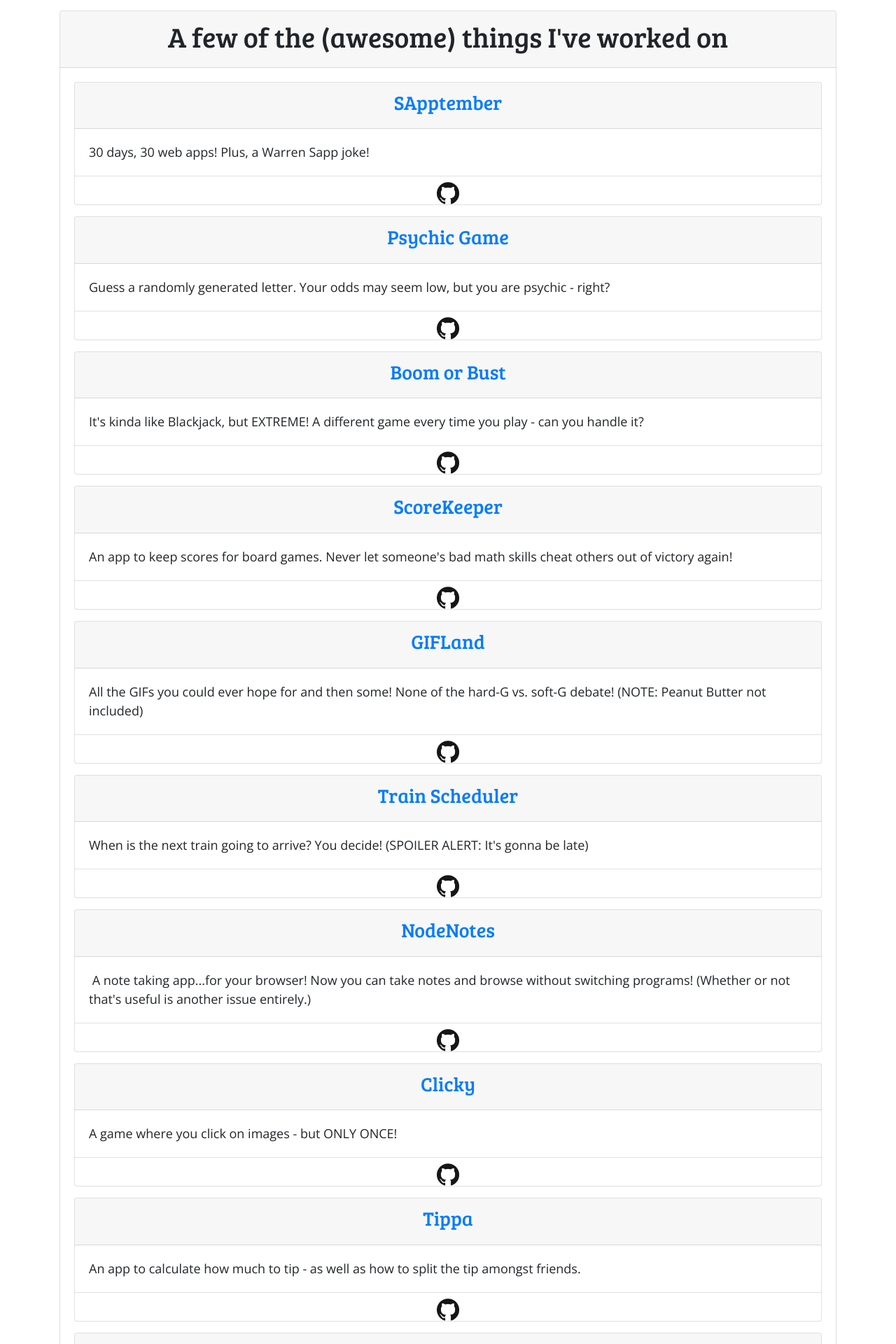
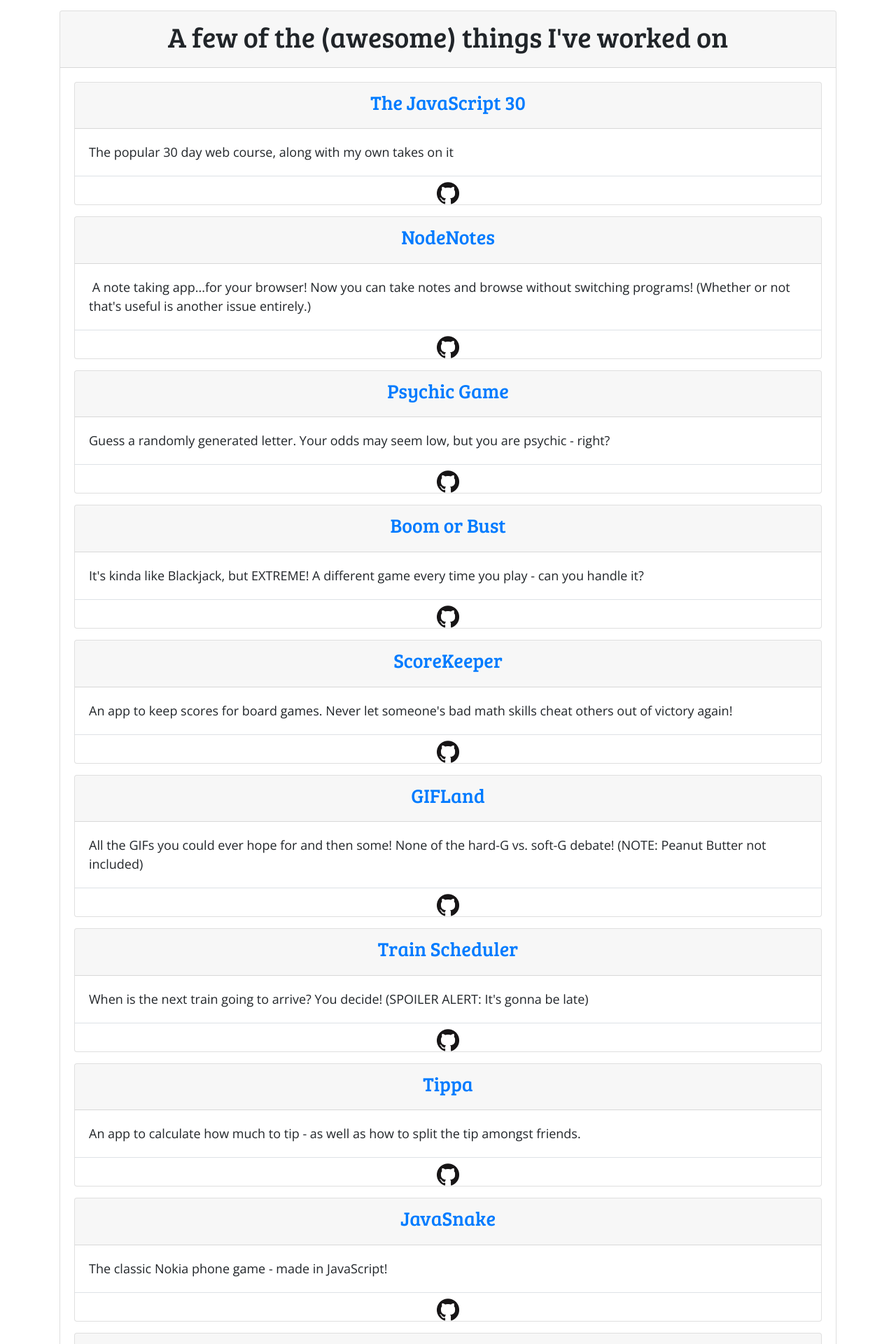
Before and after one commit to JamesCalingo/jamescalingo.github.io-old, a React (Create React App) app: page / in a window 1280 px wide. Shown: the part 1340-3260 px from the top of the page at 70% size. Built offline with nearby package versions, Linux system fonts and the light colour scheme.

Commit message:
updating projects

```diff
--- a/src/components/pages/Technologies.js
+++ b/src/components/pages/Technologies.js
@@ -1,4 +1,5 @@
 import React from "react";
+import './panel.css'
 
 function Technologies() {
   return (
--- a/src/projects.json
+++ b/src/projects.json
@@ -1,16 +1,24 @@
 [
 {
   "id": 1,
-  "title": "SApptember",
-  "link": "https://jamescalingo.github.io/SApptember/",
+  "title": "The JavaScript 30",
+  "link": "https://jamescalingo.github.io/jcjs30112020/",
   "image": "/src/images/app-images/screencapture-node-notes-jamescalingo-herokuapp-2019-07-12-11_58_14.png",
   "alt": "Sapptember?",
-  "description": "30 days, 30 web apps! Plus, a Warren Sapp joke!",
-  "github": "https://github.com/JamesCalingo/SApptember"
+  "description": "The popular 30 day web course, along with my own takes on it",
+  "github": "https://github.com/JamesCalingo/jcjs30112020"
+},
+
+{
+  "id": 2,
+  "title": "NodeNotes",
+  "link": "https://node-notes-jamescalingo.herokuapp.com/",
+  "description": " A note taking app...for your browser! Now you can take notes and browse without switching programs! (Whether or not that's useful is another issue entirely.)",
+  "github": "https://github.com/JamesCalingo/NodeNotes"
 },
 
   {
-  "id": 2,
+  "id": 3,
   "title": "Psychic Game",
   "link": "https://jamescalingo.github.io/PsychicGame/",
   "image": "/Users/jamescalingo/Desktop/jamescalingo.github.io/src/images/app-images/screencapture-node-notes-jamescalingo-herokuapp-2019-07-12-11_58_14.png",
@@ -20,7 +28,7 @@
 },
 
 {
-  "id": 3,
+  "id": 4,
   "title": "Boom or Bust",
   "link": "https://jamescalingo.github.io/boom-or-bust",
   "image": "placehoder",
@@ -29,7 +37,7 @@
   "github": "https://github.com/JamesCalingo/boom-or-bust"
 },
 {
-  "id": 4,
+  "id": 5,
   "title": "ScoreKeeper",
   "link":"https://jamescalingo.com/ScoreKeeper",
   "description": "An app to keep scores for board games. Never let someone's bad math skills cheat others out of victory again!",
@@ -37,7 +45,7 @@
 },
 
 {
-  "id": 5,
+  "id": 6,
   "title": "GIFLand",
   "link": "https://jamescalingo.com/GIFLand/",
   "description": "All the GIFs you could ever hope for and then some! None of the hard-G vs. soft-G debate!\n(NOTE: Peanut Butter not included)",
@@ -45,46 +53,24 @@
 },
 
 {
-  "id": 6,
+  "id": 7,
   "title": "Train Scheduler",
   "link": "https://jamescalingo.github.io/Train-Scheduler/",
   "description": "When is the next train going to arrive? You decide!\n(SPOILER ALERT: It's gonna be late)",
   "github": "https://github.com/JamesCalingo/Train-Scheduler"
 },
 
-{
-  "id": 7,
-  "title": "NodeNotes",
-  "link": "https://node-notes-jamescalingo.herokuapp.com/",
-  "description": " A note taking app...for your browser! Now you can take notes and browse without switching programs! (Whether or not that's useful is another issue entirely.)",
-  "github": "https://github.com/JamesCalingo/NodeNotes"
-},
-
-{
-  "id": 8,
-  "title": "Clicky",
-  "link": "https://jamescalingo.github.io/clicky/",
-  "description": "A game where you click on images - but ONLY ONCE!",
-  "github": "https://github.com/JamesCalingo/clicky"
-},
-
-{"id": 9,
+{"id": 8,
 "title": "Tippa",
 "link": "https://jamescalingo.github.io/Tippa/",
 "description": "An app to calculate how much to tip - as well as how to split the tip amongst friends.",
 "github": "https://github.com/JamesCalingo/Tippa"},
 
-{"id": 10,
+{"id": 9,
 "title": "JavaSnake",
 "link": "https://jamescalingo.github.io/JavaSnake",
 "description": "The classic Nokia phone game - made in JavaScript!",
 "github": "https://github.com/JamesCalingo/JavaSnake"},
-
-{"id": 11,
-  "title": "Wilbur the Dodo",
-  "link": "https://jamescalingo.github.io/WilburtheDodo",
-  "description": "Lifting off November Oscar Whiske...r.",
-  "github": "https://github.com/JamesCalingo/WilburtheDodo"},
 
 {"id": 98,
 "title": "Liri",
```
Also changed, not shown: src/components/pages/panel.css (added), 11 other files (tests, documents, lock files or other folders).
